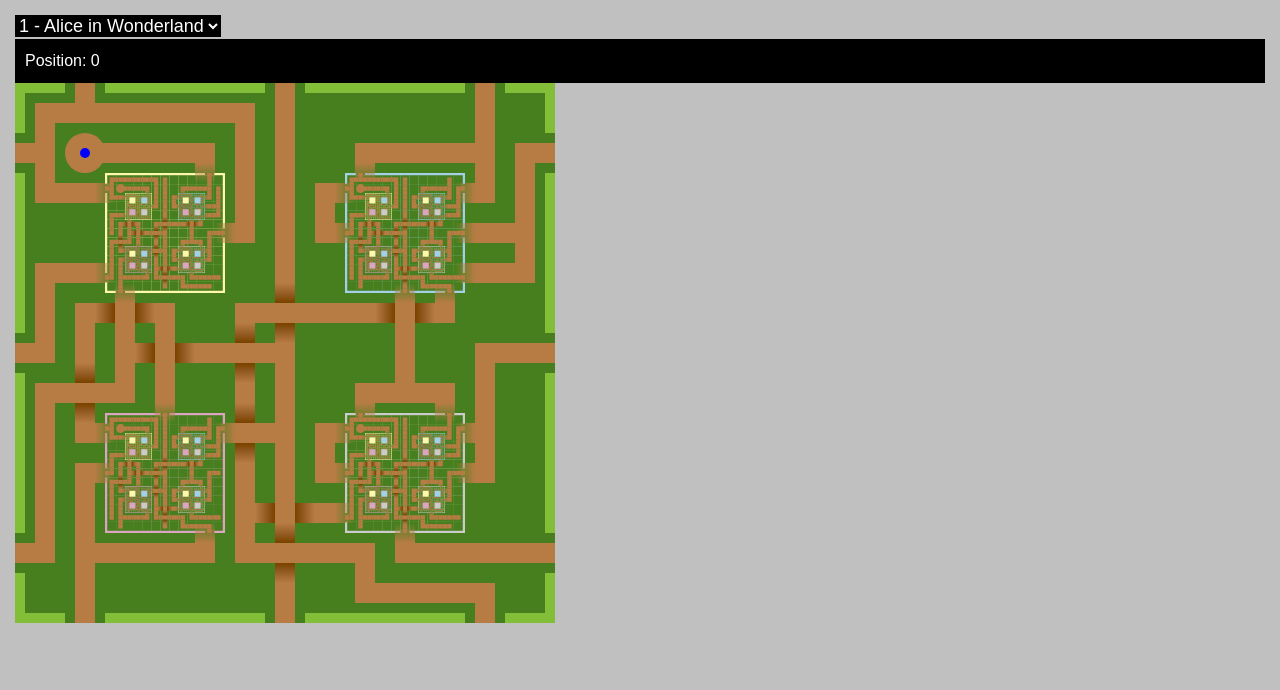
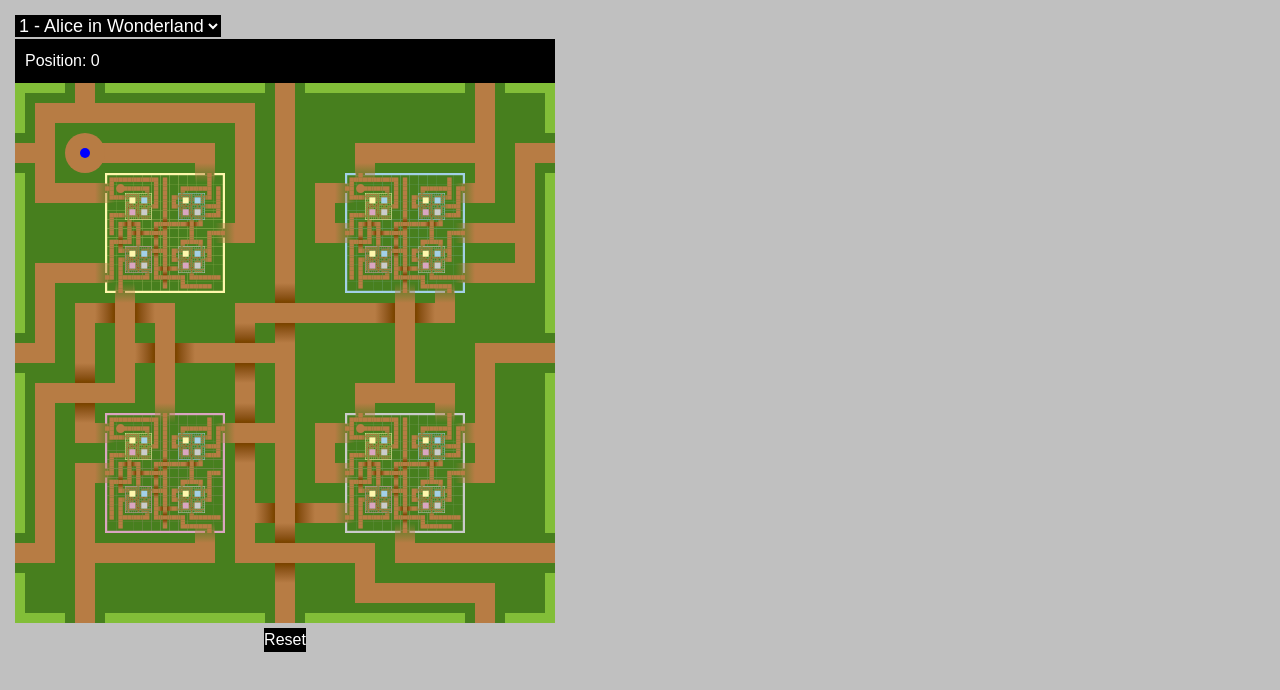
Before and after one commit to orelcosseron/fractal-maze, a Next.js app: page /fractal-maze/ in a window 1280 px wide. Shown: the top 690 px of the page. Built offline with nearby package versions, Linux system fonts and the light colour scheme.

Commit message:
Functional reset button

```diff
--- a/app/globals.css
+++ b/app/globals.css
@@ -21,8 +21,9 @@ body {
 #reset_button:enabled {
   background-color: black;
   color: white;
-  margin-left: 50%;
-  margin-right: 50%
+  margin: auto;
+  display: block;
+  margin-top: 5px;
 }
 
 #reset_button:disabled {
--- a/app/page.tsx
+++ b/app/page.tsx
@@ -32,7 +32,6 @@ export default function Home() {
         <MazeContext value={mazeData}>
           <Hud>
             {mazeData && <Maze />}
-            {/* <button id="reset_button">Reset</button> */}
           </Hud>
         </MazeContext>
       </SessionContext>
--- a/components/Hud.tsx
+++ b/components/Hud.tsx
@@ -1,16 +1,29 @@
-import { useContext } from "react";
+import { useContext, useEffect } from "react";
 import { SessionContext } from "./context/sessionContext";
 import { MazeContext } from "./context/mazeContext";
 
 export default function Hud({ children }: { children: any }) {
     const sessionContext = useContext(SessionContext);
     const mazeData = useContext(MazeContext);
+
+    if (sessionContext && mazeData) {
+        let handleReset = () => {
+            sessionContext.blockStack.forEach((_, i) => { setTimeout(() => { sessionContext.setBlockStack(bs => { if (bs.length > 1) { return bs.slice(0, -1) } else { return bs } }) }, 350 * i) })
+            sessionContext.setPlayerPos({ row: mazeData.player.row, col: mazeData.player.col })
+            sessionContext.setPrevPlayerPos({ row: mazeData.player.row, col: mazeData.player.col })
+            sessionContext.setLines({})
+            sessionContext.setIsWin(false)
+        }
+
         return (
             (sessionContext && mazeData) &&
-        <section>
+            <section style={{ width: mazeData.tile_size * (mazeData.rows[0].length / 2 + 1 / 2) }}>
                 {!sessionContext.isWin && <h1 id="hud">Position: {sessionContext.blockStack.join("←")}</h1>}
                 {sessionContext.isWin && <h1 id="hud">Congratulations, you {mazeData.trophies.length > 0 ? mazeData.trophies.length > 1 ? "reached one of the goals" : "reached the goal" : "escaped"}!</h1>}
                 {children}
+                <button id="reset_button" onClick={handleReset}>Reset</button>
             </section>
         )
     }
+    return (<></>)
+}
```
Lines whose indentation alone changed are shown as unchanged.
